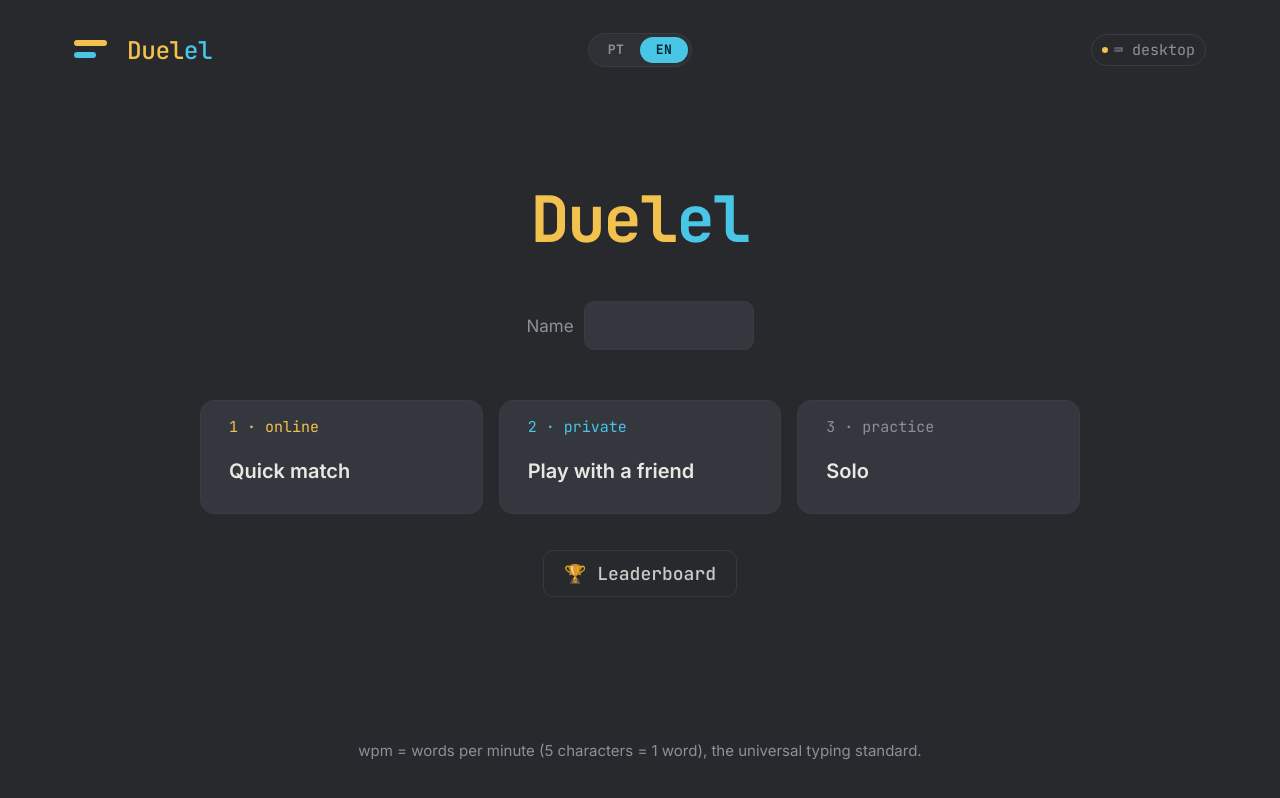
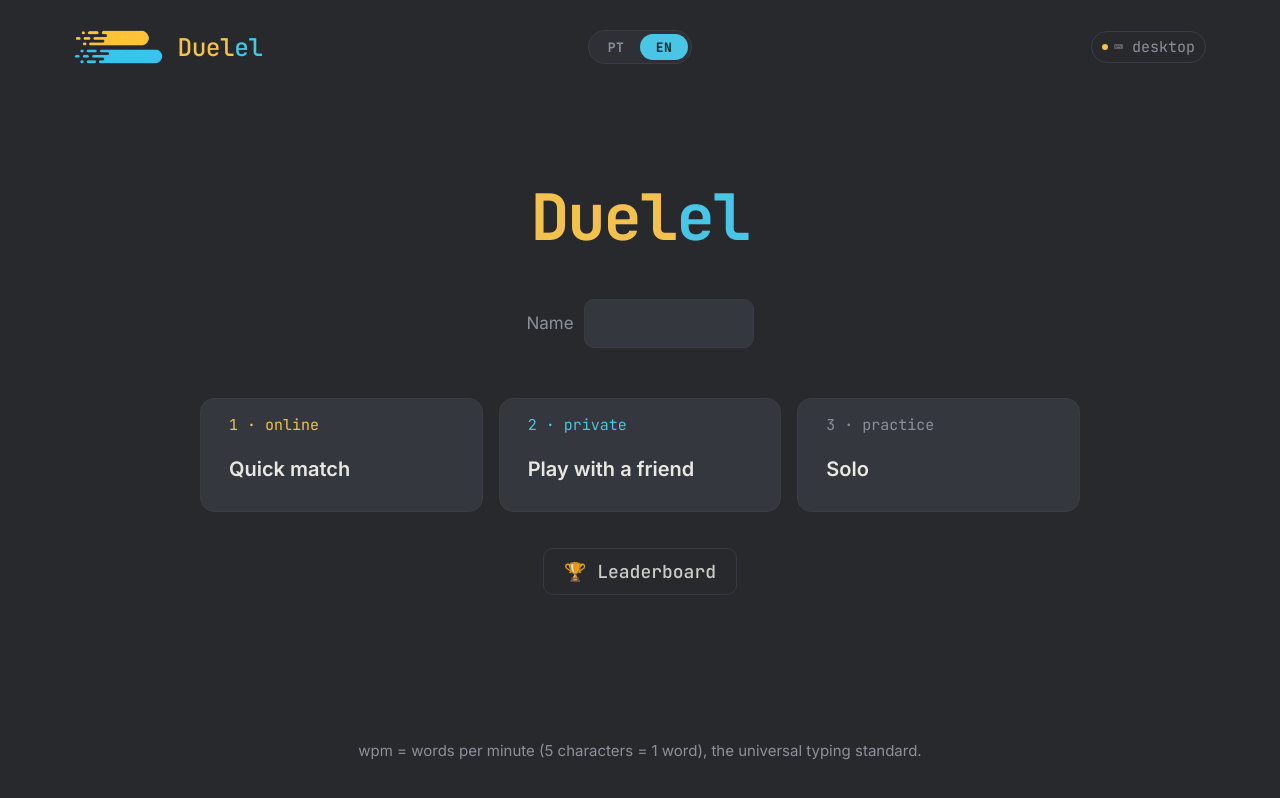
Before and after one commit to costanoy/duelel, a website: page public/index.html in a window 1280 px wide. Drawn offline with Linux system fonts and the light colour scheme.

Commit message:
Atualiza logo do app (icones e marca no header)
Substitui os icones do PWA/favicon/apple-touch pela nova identidade
visual e troca as barras CSS do header por um PNG transparente com a
trilha de pontinhos da nova marca.

Co-Authored-By: Claude Sonnet 5 <noreply@anthropic.com>

```diff
--- a/public/index.html
+++ b/public/index.html
@@ -59,11 +59,9 @@
   }
   .brand{display:flex; align-items:center; gap:14px; cursor:pointer}
   .logo{
-    width:39px; height:39px; position:relative; flex:none;
-  }
-  .logo .car{position:absolute; height:6px; border-radius:3px; left:0}
-  .logo .c1{top:10px; width:33px; background:var(--you)}
-  .logo .c2{top:22px; width:22px; background:var(--opp)}
+    height:34px; flex:none; display:flex; align-items:center;
+  }
+  .logo img{height:100%; width:auto; display:block}
   .brand b{font-family:var(--mono); font-weight:700; font-size:24.5px; letter-spacing:-.5px}
   .brand span{color:var(--dim); font-weight:500}
   .plat{
@@ -390,7 +388,7 @@
 <div class="wrap">
   <header>
     <div class="brand" onclick="goHome()">
-      <div class="logo"><div class="car c1"></div><div class="car c2"></div></div>
+      <div class="logo"><img src="/icons/logo-mark.png" alt="" width="600" height="228"></div>
       <b><span style="color:var(--you)">Duel</span><span style="color:var(--opp)">el</span></b>
     </div>
     <div class="lang-switch" id="langSwitch">
```
Also changed, not shown: public/icons/apple-touch-icon.png, public/icons/favicon.png, public/icons/icon-192.png, public/icons/icon-512.png, public/icons/icon-maskable-192.png, public/icons/icon-maskable-512.png, public/icons/logo-mark.png (added).
